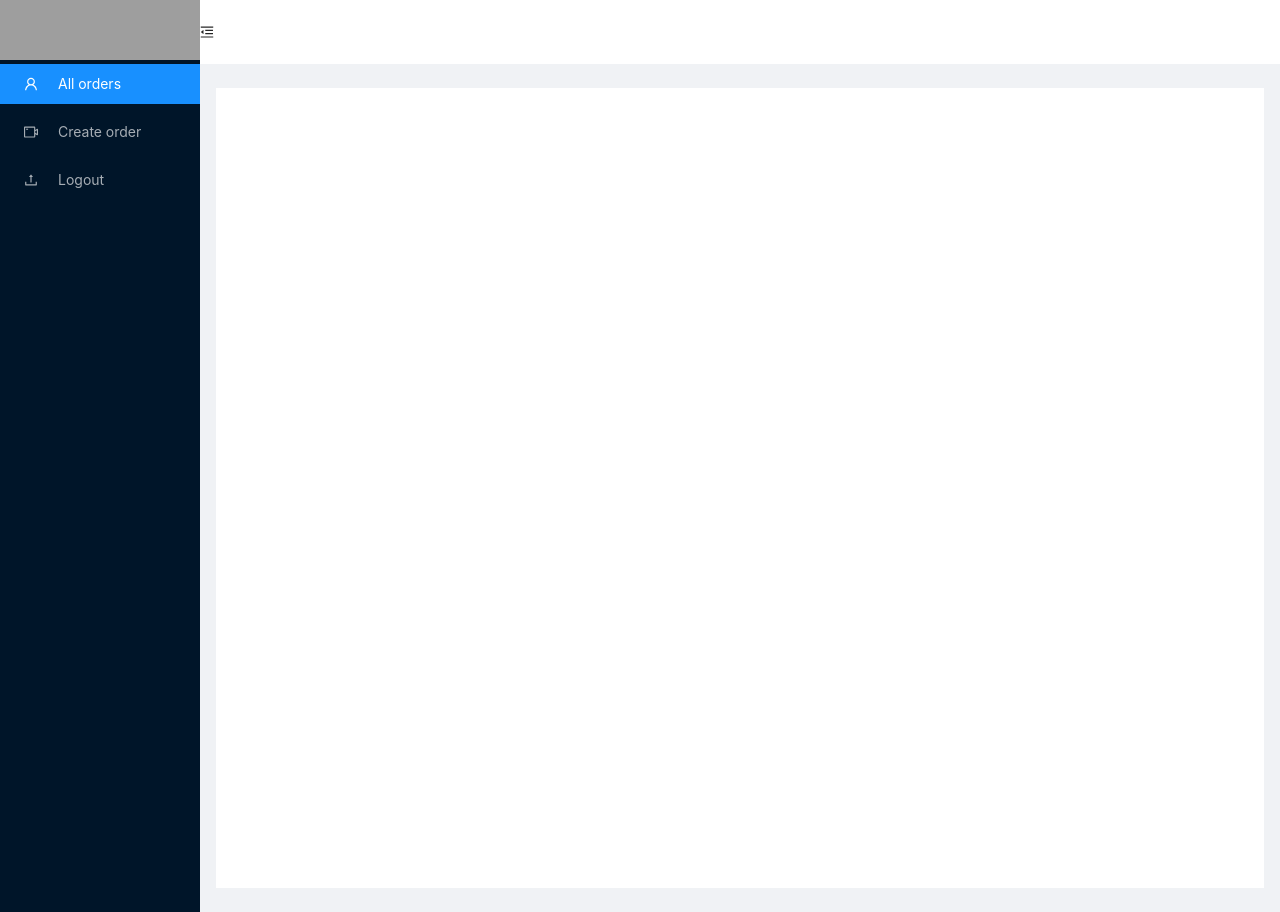
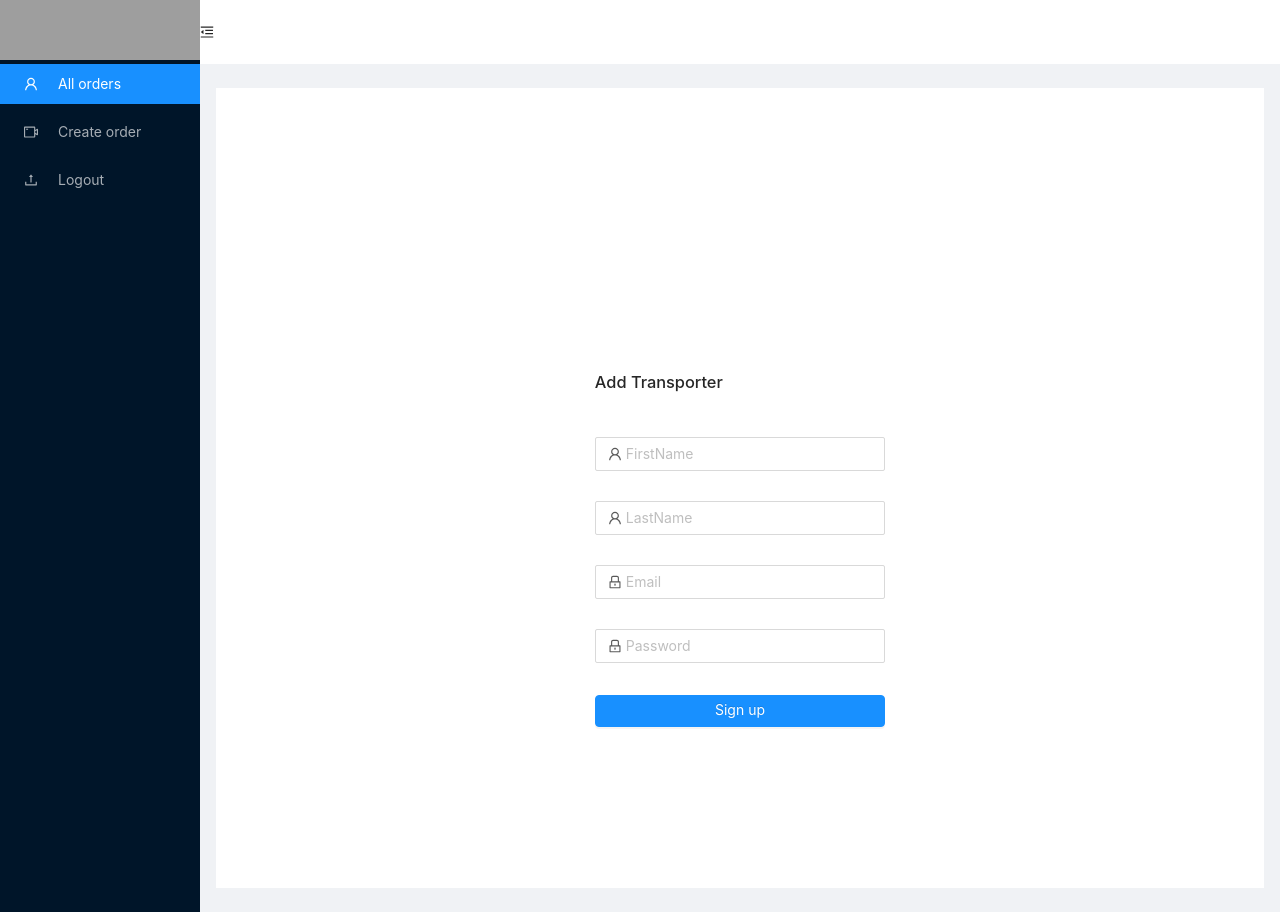
Before and after one commit to asadaziz95/recyclewave-frontend, a React (Create React App) app: page /transporter/add in a window 1280 px wide. Built offline with nearby package versions, Linux system fonts and the light colour scheme; grey boxes are pictures that could not be loaded.

Commit message:
started inpmemnting transporter view

```diff
--- /dev/null
+++ b/src/screens/addTransporter/addTransporter.css
@@ -0,0 +1,8 @@
+.login-main{
+    /* border: 1px solid red; */
+    margin-left: auto;
+    margin-right: auto;
+    display: block;
+    width: 30%;
+    margin-top: 250px;
+    }
--- /dev/null
+++ b/src/screens/addTransporter/addTransporter.jsx
@@ -0,0 +1,130 @@
+import React, { useState, useEffect } from "react";
+import { withRouter, Redirect } from "react-router-dom";
+import { Form, Input, Button, Checkbox,message } from 'antd';
+import { UserOutlined, LockOutlined } from '@ant-design/icons';
+
+import axios from 'axios';
+import "./addTransporter.jsx";
+
+
+
+const layout = {
+  labelCol: {
+    span: 8,
+  },
+  wrapperCol: {
+    span: 16,
+  },
+};
+const tailLayout = {
+  wrapperCol: {
+    offset: 8,
+    span: 16,
+  },
+};
+
+const SignupScreen = (props) => {
+  const onFinish = values => {
+    console.log('Success:', values);
+
+    let data = {
+      name: {
+        firstName: values.firstName,
+        lastName: values.lastName
+      },
+      email: values.email,
+      password: values.password,
+      userType: "transporter",
+      adminId:localStorage.getItem('_id')
+    }
+    console.log(data);
+    axios({
+      method: "post",
+      url: `http://localhost:8000/transpoter_signup`,
+      data: data,
+      headers: {
+        Accept: "application/json",
+        "Content-Type": "application/json",
+      }
+    })
+      .then(response => {
+        if(response.status===200){
+            props.history.push('/login')
+        }
+      })
+      .catch(error => {
+        message.error(error.response.data)
+        console.log(error.response.data);
+
+
+      });
+
+
+  };
+
+  const onFinishFailed = errorInfo => {
+    console.log('Failed:', errorInfo);
+
+  };
+
+  return (
+    <Form
+      name="normal_login"
+      className="login-form login-main"
+      onFinish={onFinish}
+    >
+      <Form.Item>
+        <h1>Add Transporter</h1>
+      </Form.Item>
+      <Form.Item
+        name="firstName"
+        rules={[{ required: true, message: 'Please input your first name!' }]}
+      >
+        <Input prefix={<UserOutlined className="site-form-item-icon" />} placeholder="FirstName" />
+      </Form.Item>
+      <Form.Item
+        name="lastName"
+        rules={[{ required: true, message: 'Please input your last name!' }]}
+      >
+        <Input prefix={<UserOutlined className="site-form-item-icon" />} placeholder="LastName" />
+      </Form.Item>
+      <Form.Item
+        name="email"
+        rules={[{ required: true, message: 'Email!' }, { type: 'email', message: 'Please input valid email' }]}
+      >
+        <Input
+          prefix={<LockOutlined className="site-form-item-icon" />}
+          type="email"
+          placeholder="Email"
+        />
+      </Form.Item>
+      <Form.Item
+        name="password"
+        rules={[{ required: true, message: 'Please input your Password!' },
+        { min: 8, message: 'Password length is short' }
+        ]}
+      >
+        <Input
+          prefix={<LockOutlined className="site-form-item-icon" />}
+          type="password"
+          placeholder="Password"
+        />
+      </Form.Item>
+
+
+      <Form.Item>
+        <Button type="primary" htmlType="submit" className="login-form-button" style={{ width: "100%" }}>
+          Sign up
+      </Button>
+      </Form.Item>
+    </Form>
+  );
+};
+
+
+
+
+
+
+
+export default withRouter(SignupScreen);
--- a/src/screens/appScreen/appScreen.jsx
+++ b/src/screens/appScreen/appScreen.jsx
@@ -11,6 +11,7 @@ import {
 
 import createOrder from "../createOrder/createOrder.jsx";
 import viewOrder from "../viewOrder/viewOrder.jsx";
+import addTransporter from "../addTransporter/addTransporter.jsx"
 
 import './appScreen.css'
 
@@ -81,6 +82,11 @@ class Dashboard extends React.Component {
                 path="/orders/view"
                 component={viewOrder}
               />
+                <Route
+                exact
+                path="/transporter/add"
+                component={addTransporter}
+              />
             </Switch>
           </div>
           </Content>
--- a/src/screens/createOrder/createOrder.jsx
+++ b/src/screens/createOrder/createOrder.jsx
@@ -22,6 +22,29 @@ const { TextArea } = Input;
 
 
 
+
+
+
+
+
+
+
+const JunkType = [
+  { value: "plastic", label: "Plastic" },
+  { value: "rapper", label: "Rapper" },
+  { value: "shoppers", label: "Shoppers" },
+  { value: "paper", label: "Paper" },
+  { value: "wood", label: "Wood" },
+  { value: "plastic bags ", label: "Plastic bags " },
+  { value: "glass", label: "Glass" },
+  { value: "steel", label: "Steel" },
+  { value: "tyre tube", label: "Tyre tube" },
+  { value: "iron", label: "Iron" },
+  { value: "tins", label: "Tins" },
+]
+
+
+
 const CreateOrder = props => {
   //  const [progress, setProgress] = useState(0);
   const { TextArea } = Input;
@@ -35,13 +58,13 @@ const CreateOrder = props => {
     let data = {
 
       // "userId":"5e52d23b6259881be4118a64",
-          name:values.name,
-          type:values.type,
-          amount:values.amount,
-          address:values.address,
-          email:values.email,
-          status:"pending",
-          userId:localStorage.getItem('_id')
+      name: values.name,
+      type: values.type,
+      amount: values.amount,
+      address: values.address,
+      email: values.email,
+      status: "pending",
+      userId: localStorage.getItem('_id')
 
     }
     console.log(data);
@@ -58,7 +81,7 @@ const CreateOrder = props => {
     })
       .then(response => {
 
-        if(response.status===200){
+        if (response.status === 200) {
           props.history.push('/orders/view')
         }
         console.log(response);
@@ -123,7 +146,7 @@ const CreateOrder = props => {
         }}
       >
         <Row>
-          <Col xs={24} sm={24} md={24} lg={24} xl={24} style={{textAlign:"center"}}>
+          <Col xs={24} sm={24} md={24} lg={24} xl={24} style={{ textAlign: "center" }}>
             <span className="content-title">New Project</span>
           </Col>
         </Row>
@@ -140,7 +163,7 @@ const CreateOrder = props => {
           rules={[
             {
               required: true,
-              message: "Please input your project name!"
+              message: "Please input your name!"
             },
             {
               min: 3,
@@ -152,19 +175,31 @@ const CreateOrder = props => {
           <Input />
         </Form.Item>
         <Form.Item
-        label="Junk type"
+          label="Junk Quantity"
           name="type"
           rules={[
             {
               required: true,
-            message: "Please select junk type!"
+              message: "Please select junk quantity!"
             }
           ]}
         >
           <Select>
-        <Option value="gold">Gold</Option>
+            {/* <Option value="gold">Gold</Option>
         <Option value="silver">Silver</Option>
-        <Option value="plastic">Plastic</Option>
+        <Option value="plastic">Plastic</Option> */}
+
+            {JunkType.map((item, index) =>
+              // <ListItem key={number.toString()}
+              //           value={number} />
+
+
+              <Option value={item.value} id={index}>{item.label}</Option>
+
+            )}
+
+
+
           </Select>
         </Form.Item>
 
@@ -179,13 +214,15 @@ const CreateOrder = props => {
           ]}
         >
           <Select>
+            <Option value="10 to 20">1 to 10</Option>
             <Option value="10 to 20">10 to 20</Option>
             <Option value="20 to 30">20 to 30</Option>
             <Option value="30 to 40">30 to 40</Option>
             <Option value="40 to 50">50 to 60</Option>
+            <Option value="40 to 50">60 to 100</Option>
           </Select>
         </Form.Item>
-        <Form.Item name='email' label="Email" rules={[{ type: 'email',message:"Not a valid email" },{required:true,message:"Please write valid email address"}]}>
+        <Form.Item name='email' label="Email" rules={[{ type: 'email', message: "Not a valid email" }, { required: true, message: "Please write valid email address" }]}>
           <Input />
         </Form.Item>
         <Form.Item
@@ -194,7 +231,7 @@ const CreateOrder = props => {
           rules={[
             {
               required: true,
-              message: "Please input your address name!"
+              message: "Please input your address!"
             },
             {
               min: 3,
```
Lines whose indentation alone changed are shown as unchanged.
